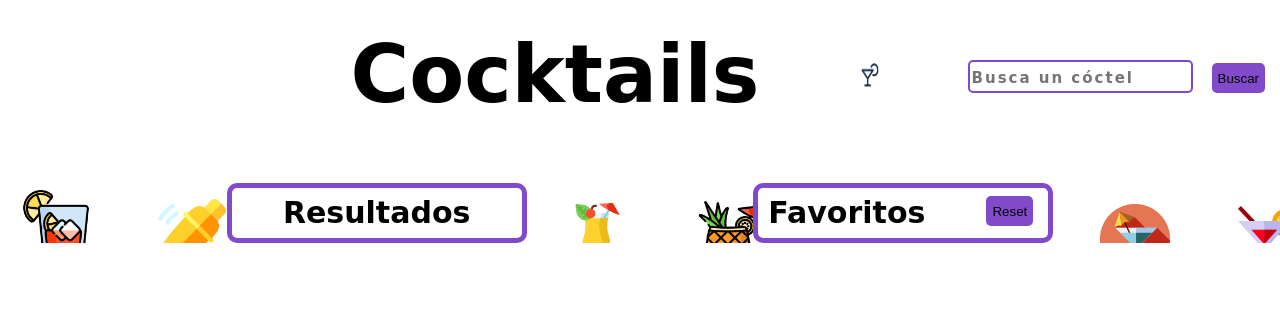
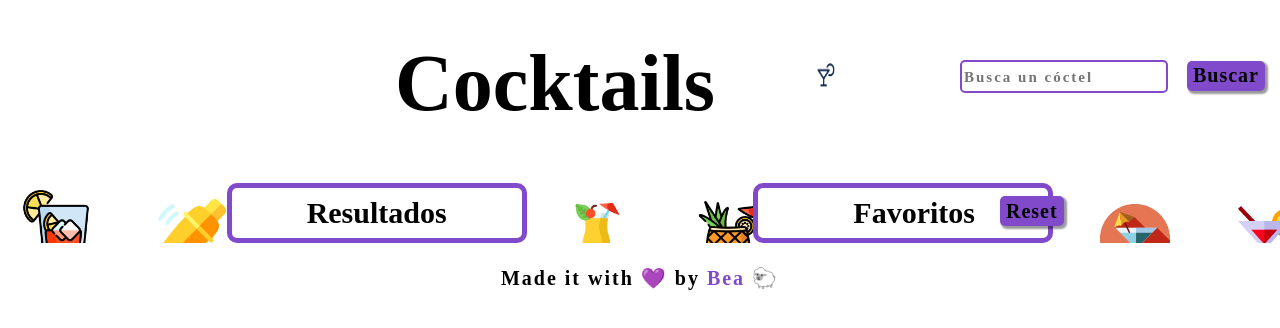
Before and after one commit to Adalab/modulo-2-evaluacion-final-beafig, a website: page src/html/index.html in a window 1280 px wide. Drawn offline with nearby package versions, Linux system fonts and the light colour scheme; files that its build step writes are made by us from their sources; no server answers; files whose address does not match are found by name; a web font is replaced by a local one.

Commit message:
Add footer and styles

```diff
--- a/src/html/partials/footer.html
+++ b/src/html/partials/footer.html
@@ -1 +1,12 @@
-<footer></footer>
+<footer class="footer">
+  <p class="footer__text">
+    Made it with 💜 by
+    <a
+      class="footer__link"
+      href="https://github.com/Adalab/modulo-2-evaluacion-final-beafig"
+      target="_blank"
+      >Bea</a
+    >
+    🐑
+  </p>
+</footer>
--- a/src/html/partials/main.html
+++ b/src/html/partials/main.html
@@ -6,7 +6,7 @@
     </article>
     <article class="main__list">
       <div class="main__list--container">
-        <h2 class="main__list--title">Favoritos</h2>
+        <h2 class="main__list--title main__list--title2">Favoritos</h2>
         <input class="js-resetBtn main__list--btn" type="reset" value="Reset" />
       </div>
       <ul class="js-favourites"></ul>
--- a/src/scss/core/_variables.scss
+++ b/src/scss/core/_variables.scss
@@ -0,0 +1,2 @@
+$mainColor: #814acb;
+$mainFont: "Zeyada";
--- a/src/scss/layout/_body.scss
+++ b/src/scss/layout/_body.scss
@@ -4,27 +4,29 @@
     display: flex;
     flex-direction: row;
     justify-content: space-evenly;
+    font-family: $mainFont;
   }
   &__list {
     background-color: white;
     width: 300px;
-    border: 5px solid #814acb;
+    border: 5px solid $mainColor;
     border-radius: 10px;
     text-align: center;
     &--title {
-      font-family: "Zeyada", cursive;
       font-size: 30px;
       font-weight: 800;
       padding: 10px;
+    }
+    &--title2 {
+      margin-left: 85px;
     }
     &--cocktails {
       padding-bottom: 10px;
     }
     &--name {
-      font-family: "Zeyada", cursive;
       font-weight: 600;
       font-size: 20px;
-      margin-bottom: 5px;
+      margin: 5px 0;
     }
     &--img {
       height: 170px;
@@ -35,20 +37,25 @@
       justify-content: space-between;
     }
     &--btn {
-      background-color: #814acb;
+      background-color: $mainColor;
       border: none;
       border-radius: 5px;
+      box-shadow: 2px 2px 2px 1px rgba(0, 0, 0, 0.4);
       height: 30px;
       margin: 8px 15px 0;
-      text-align: end;
+      font-family: $mainFont;
+      font-size: 20px;
+      font-weight: bold;
+      letter-spacing: 1px;
     }
   }
 }
 
 .selected {
-  border: 5px solid #814acb;
-  background-color: #814acb;
+  background-color: $mainColor;
   color: white;
+  margin-top: 10px;
+  padding-top: 10px;
 }
 
 .fa-solid {
--- a/src/scss/layout/_footer.scss
+++ b/src/scss/layout/_footer.scss
@@ -0,0 +1,16 @@
+.footer {
+  height: 50px;
+  &__text {
+    text-align: center;
+    font-family: $mainFont;
+    font-weight: 600;
+    font-size: 20px;
+    letter-spacing: 2px;
+    margin-top: 25px;
+  }
+  &__link {
+    text-decoration: none;
+    cursor: pointer;
+    color: $mainColor;
+  }
+}
--- a/src/scss/layout/_header.scss
+++ b/src/scss/layout/_header.scss
@@ -5,9 +5,10 @@
   gap: 50px;
   padding: 25px;
   &__title {
-    font-family: "Zeyada", cursive;
+    font-family: $mainFont;
     font-size: 80px;
     font-weight: 700;
+    margin-top: 15px;
   }
   &__logo {
     height: 100px;
@@ -19,20 +20,26 @@
     bottom: 90px;
   }
   &__input {
-    border: 2px solid #814acb;
+    border: 2px solid $mainColor;
     border-radius: 5px;
-    font-family: "Zeyada", cursive;
+    font-family: $mainFont;
     height: 25px;
+    width: 200px;
     font-size: 15px;
     font-weight: 600;
     letter-spacing: 2px;
     padding-top: 3px;
   }
   &__btn {
-    background-color: #814acb;
+    background-color: $mainColor;
     border: none;
     border-radius: 5px;
+    box-shadow: 2px 2px 2px 1px rgba(0, 0, 0, 0.4);
     height: 30px;
     margin: 0 15px;
+    font-family: $mainFont;
+    font-size: 20px;
+    font-weight: bold;
+    letter-spacing: 1px;
   }
 }
```
Also changed, not shown: src/js/main.js (+8 -6 lines), src/images/studying.png (added).
